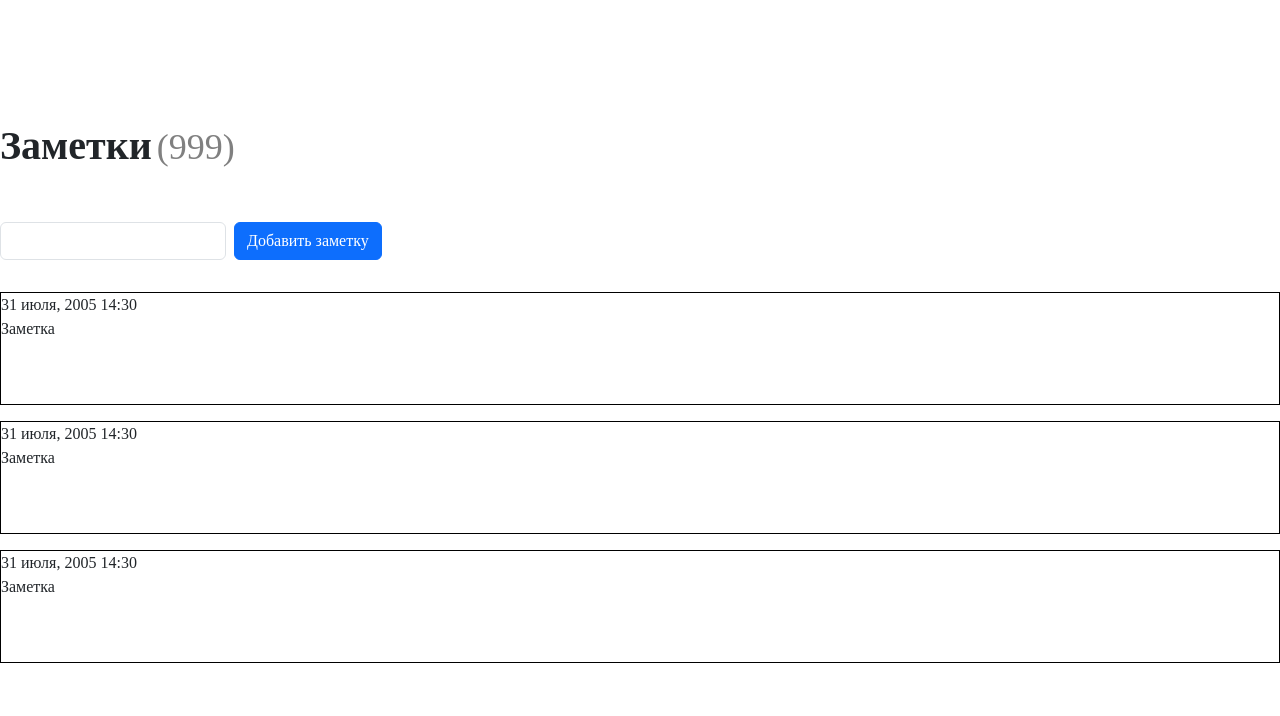
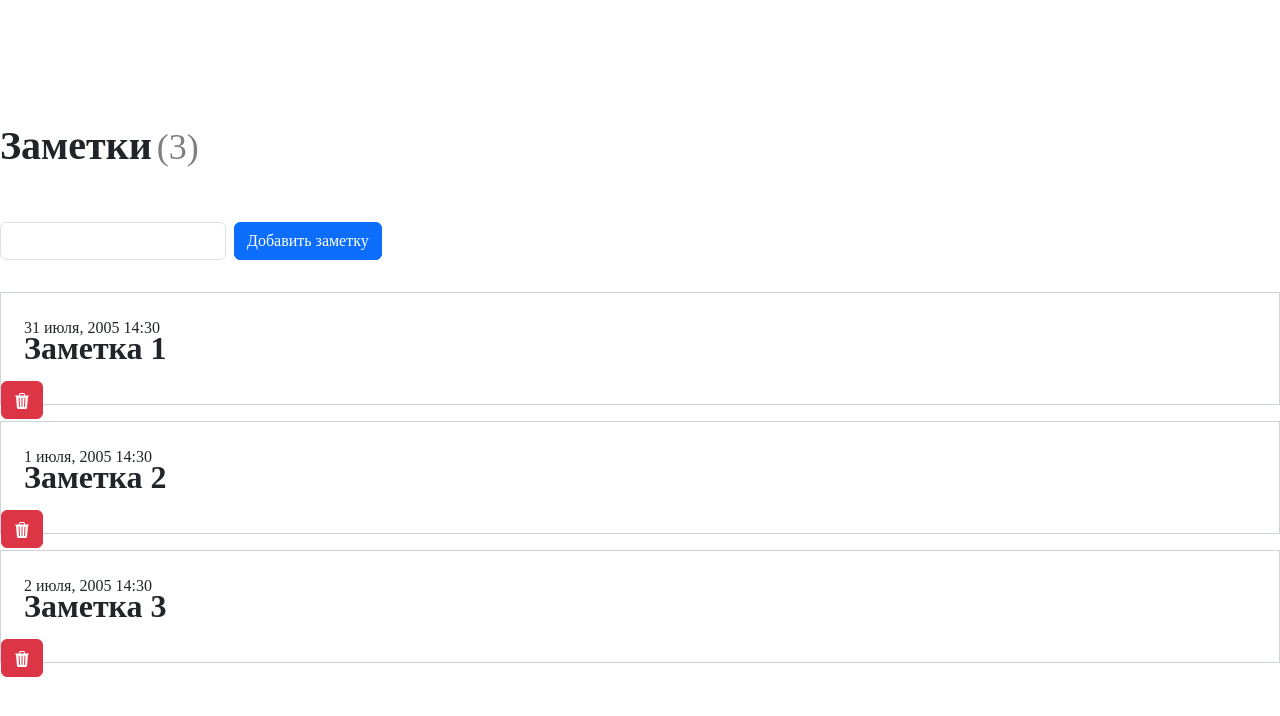
Before and after one commit to dinamik567/notes_aplication, a React (Create React App) app: page / in a window 1280 px wide. Shown: the top 716 px of the page. Built offline with nearby package versions, Linux system fonts and the light colour scheme.

Commit message:
Добавил удаление

```diff
--- a/src/components/Form-of-note/index.jsx
+++ b/src/components/Form-of-note/index.jsx
@@ -18,6 +18,7 @@ export const FormOfNote = () => {
         const currentDate = convertTime(new Date());
         dispatch(addNote({time: currentDate, note: noteValue}))
 
+        //Сброс значения инпута
         setNoteValue('')
     }
 
--- a/src/components/Form-of-note/utils.js
+++ b/src/components/Form-of-note/utils.js
@@ -2,7 +2,7 @@ export function convertTime(dateObject) {
     const year = dateObject.getFullYear()
     const month = dateObject.toLocaleDateString('ru-Ru', { month: 'long'}); //Получения названия месяца
     const day = dateObject.getDate();
-    const hour = dateObject.getHours() + 1;
+    const hour = dateObject.getHours();
     const minutes = dateObject.getMinutes();
     return `${day} ${month}, ${year} ${hour}:${minutes}`;
 }
--- a/src/components/Header/index.jsx
+++ b/src/components/Header/index.jsx
@@ -1,12 +1,13 @@
+import { useSelector } from 'react-redux'
 import './style.css'
 
-const count = 999
+export const Header = () => {
+    const notes = useSelector(state => state.notes);
 
-export const Header = () => {
     return (
         <header className='header'>
             <h1 className='title'>Заметки</h1>
-            <span className='count'>({count})</span>
+            <span className='count'>({notes.length})</span>
         </header>
     )
 }
--- a/src/components/List-of-notes/index.jsx
+++ b/src/components/List-of-notes/index.jsx
@@ -4,12 +4,14 @@ import { useSelector } from "react-redux"
 
 export const ListOfNotes = () => {
     const notes = useSelector(state => state.notes);
-    console.log(notes)
+
     return (
         <Stack gap={3}>
-            <Note/>
-            <Note/>
-            <Note/>
+            {notes?.map(note => <Note
+                key={note.time}
+                note={note.note}
+                time={note.time}
+            />)}
         </Stack>
     )
 }
--- a/src/components/Note/index.jsx
+++ b/src/components/Note/index.jsx
@@ -1,8 +1,24 @@
-export const Note = () => {
+import { Button } from "react-bootstrap"
+import { useDispatch } from "react-redux"
+import { deleteNote } from "../../store/notes-slice";
+
+export const Note = ({time, note}) => {
+    const dispatch = useDispatch();
+
+    const buttonClickHandler = () => {
+        dispatch(deleteNote(time))
+    }
     return (
-        <div style={{height: '113px', border: '1px solid black'}}>
-            <div>31 июля, 2005 14:30</div>
-            <div>Заметка</div>
+        <div style={{height: '113px', border: '1px solid rgba(206, 212, 218, 1)'}}>
+            <div style={{margin: '23px'}}>
+                <div>{time}</div>
+                <div style={{fontSize: '2rem', fontWeight: '700', lineHeight: '1.12rem'}}>{note}</div>
+            </div>
+            <Button variant="danger" onClick={buttonClickHandler}>
+                <svg xmlns="http://www.w3.org/2000/svg" width="16" height="16" fill="currentColor" className="bi bi-trash3-fill" viewBox="0 0 16 16">
+                    <path d="M11 1.5v1h3.5a.5.5 0 0 1 0 1h-.538l-.853 10.66A2 2 0 0 1 11.115 16h-6.23a2 2 0 0 1-1.994-1.84L2.038 3.5H1.5a.5.5 0 0 1 0-1H5v-1A1.5 1.5 0 0 1 6.5 0h3A1.5 1.5 0 0 1 11 1.5m-5 0v1h4v-1a.5.5 0 0 0-.5-.5h-3a.5.5 0 0 0-.5.5M4.5 5.029l.5 8.5a.5.5 0 1 0 .998-.06l-.5-8.5a.5.5 0 1 0-.998.06Zm6.53-.528a.5.5 0 0 0-.528.47l-.5 8.5a.5.5 0 0 0 .998.058l.5-8.5a.5.5 0 0 0-.47-.528ZM8 4.5a.5.5 0 0 0-.5.5v8.5a.5.5 0 0 0 1 0V5a.5.5 0 0 0-.5-.5"/>
+                </svg>
+            </Button>
         </div>
     )
 }
--- a/src/store/notes-slice.js
+++ b/src/store/notes-slice.js
@@ -19,11 +19,14 @@ export const notesSlice = createSlice({
     name: 'counter',
     initialState,
     reducers: {
-        addNote: (state, action) => [...state, {time: action.payload.time, note: action.payload.note}]
+        addNote: (state, action) => [...state, {time: action.payload.time, note: action.payload.note}],
+        deleteNote: (state, action) => {
+            return [...state].filter(note => note.time !== action.payload)
+        }
     },
   })
 
   // Action creators are generated for each case reducer function
-  export const { addNote } = notesSlice.actions
+  export const { addNote, deleteNote } = notesSlice.actions
 
   export default notesSlice.reducer
```
